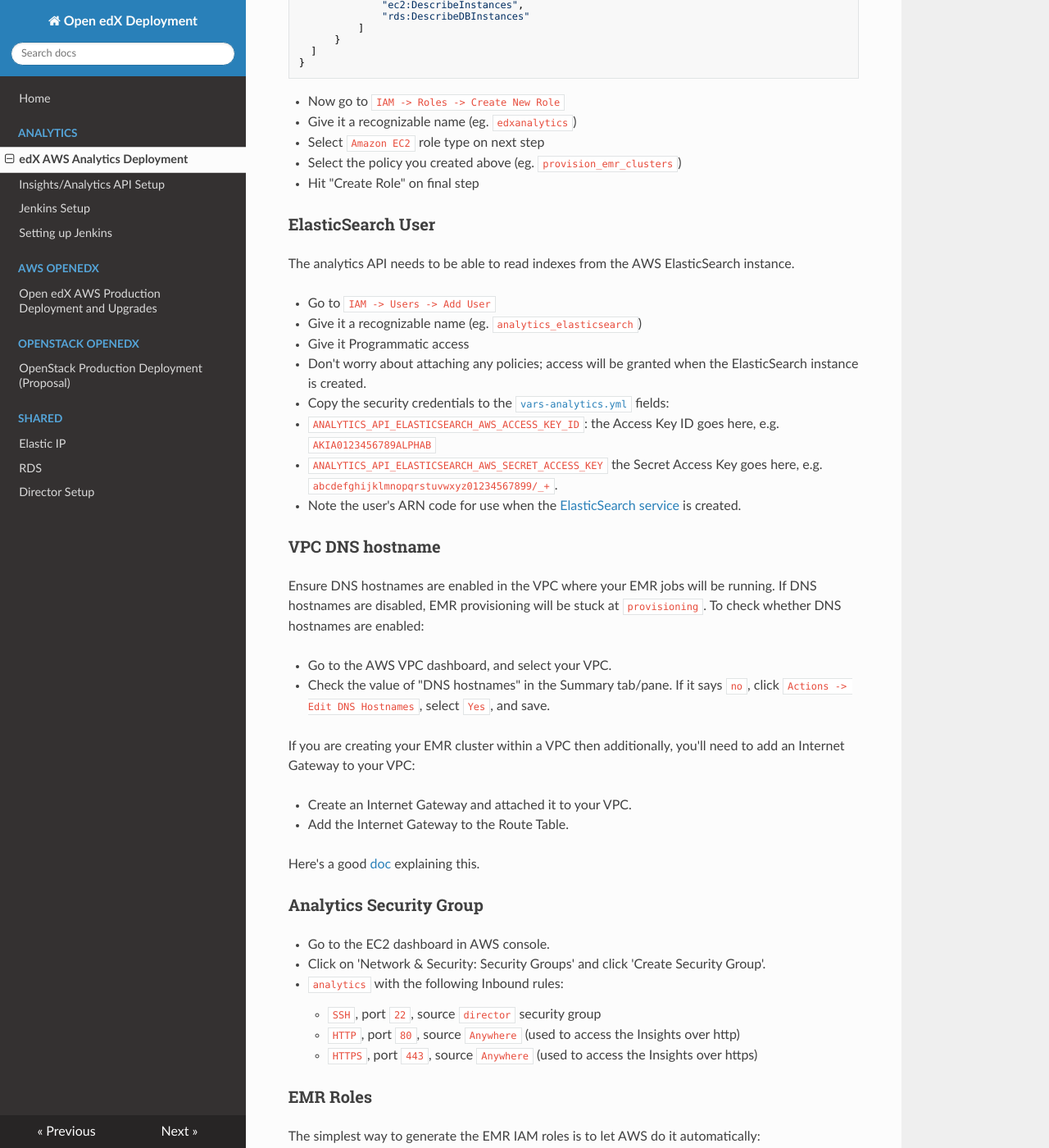
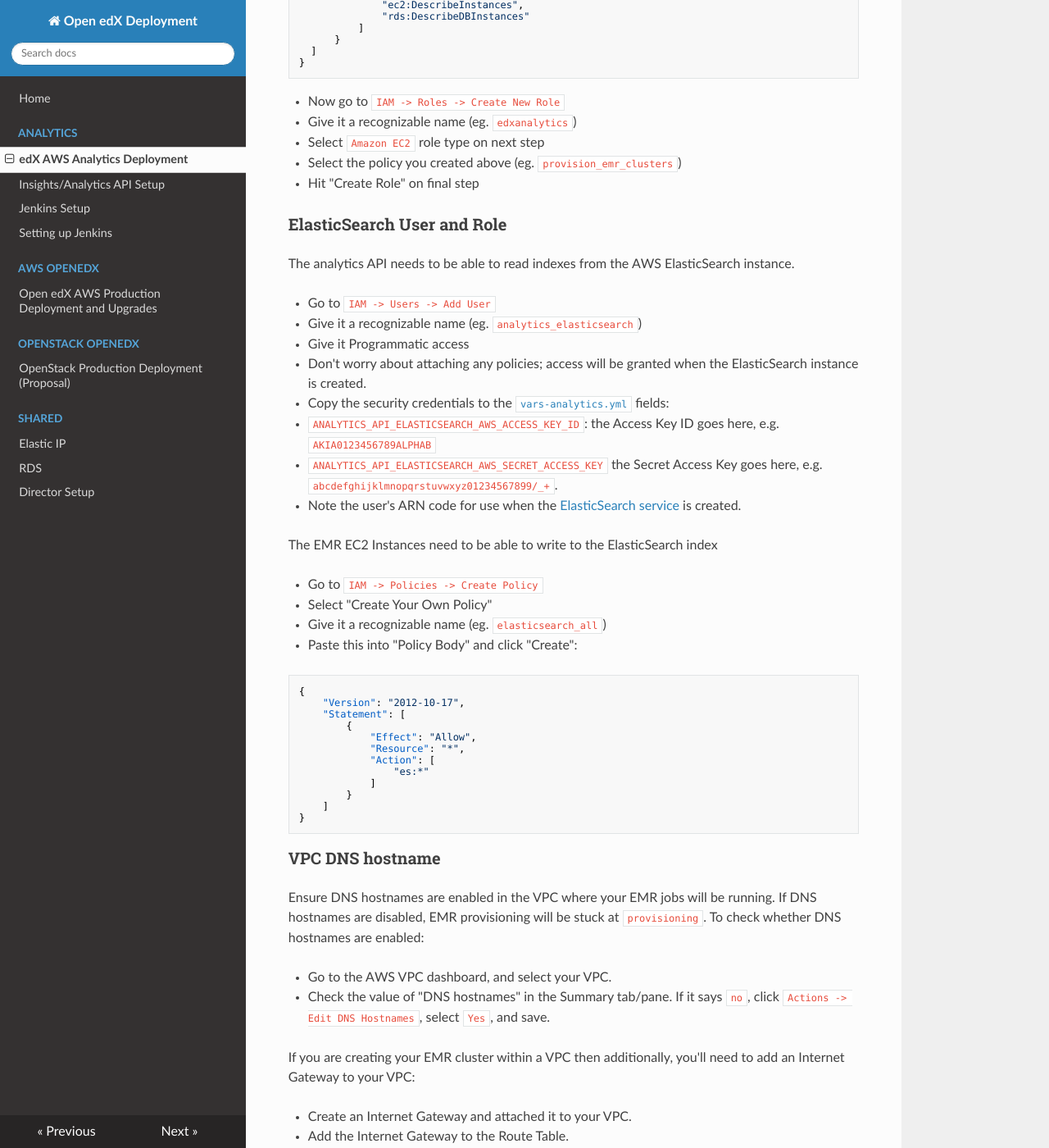
Before and after one commit to open-craft/openedx-deployment, an MkDocs documentation site: the page built from docs/analytics/AWS_setup.md, in a window 1280 px wide and 1400 px high, scrolled down 2133 px. Shown: the whole window at 82% size. Built offline with MkDocs 1.6.1, drawn with Linux system fonts in a browser that asks for light colours; nearby versions of some CDN libraries.

Commit message:
Update Analytics ElasticSearch instructions
This adds instructions to create Role to allow access to ElasticSearch, which are required for certain EMR jobs to read and write to the ElasticSearch for Analytics

````diff
--- a/docs/analytics/AWS_setup.md
+++ b/docs/analytics/AWS_setup.md
@@ -100,7 +100,7 @@ We will create an IAM role for the `analytics` EC2 instance, to give it permissi
 * Select the policy you created above (eg. `provision_emr_clusters`)
 * Hit "Create Role" on final step
 
-### ElasticSearch User
+### ElasticSearch User and Role
 
 The analytics API needs to be able to read indexes from the AWS ElasticSearch instance.
 
@@ -113,6 +113,30 @@ The analytics API needs to be able to read indexes from the AWS ElasticSearch in
   * `ANALYTICS_API_ELASTICSEARCH_AWS_SECRET_ACCESS_KEY` the Secret Access Key goes here, e.g.
       `abcdefghijklmnopqrstuvwxyz01234567899/_+`.
 * Note the user's ARN code for use when the [ElasticSearch service](#elasticsearch) is created.
+
+The EMR EC2 Instances need to be able to write to the ElasticSearch index
+
+* Go to `IAM -> Policies -> Create Policy`
+* Select "Create Your Own Policy"
+* Give it a recognizable name (eg. `elasticsearch_all`)
+* Paste this into "Policy Body" and click "Create":
+
+```json
+{
+    "Version": "2012-10-17",
+    "Statement": [
+        {
+            "Effect": "Allow",
+            "Resource": "*",
+            "Action": [
+                "es:*"
+            ]
+        }
+    ]
+}
+```
+
+
 
 ### VPC DNS hostname
 
````
